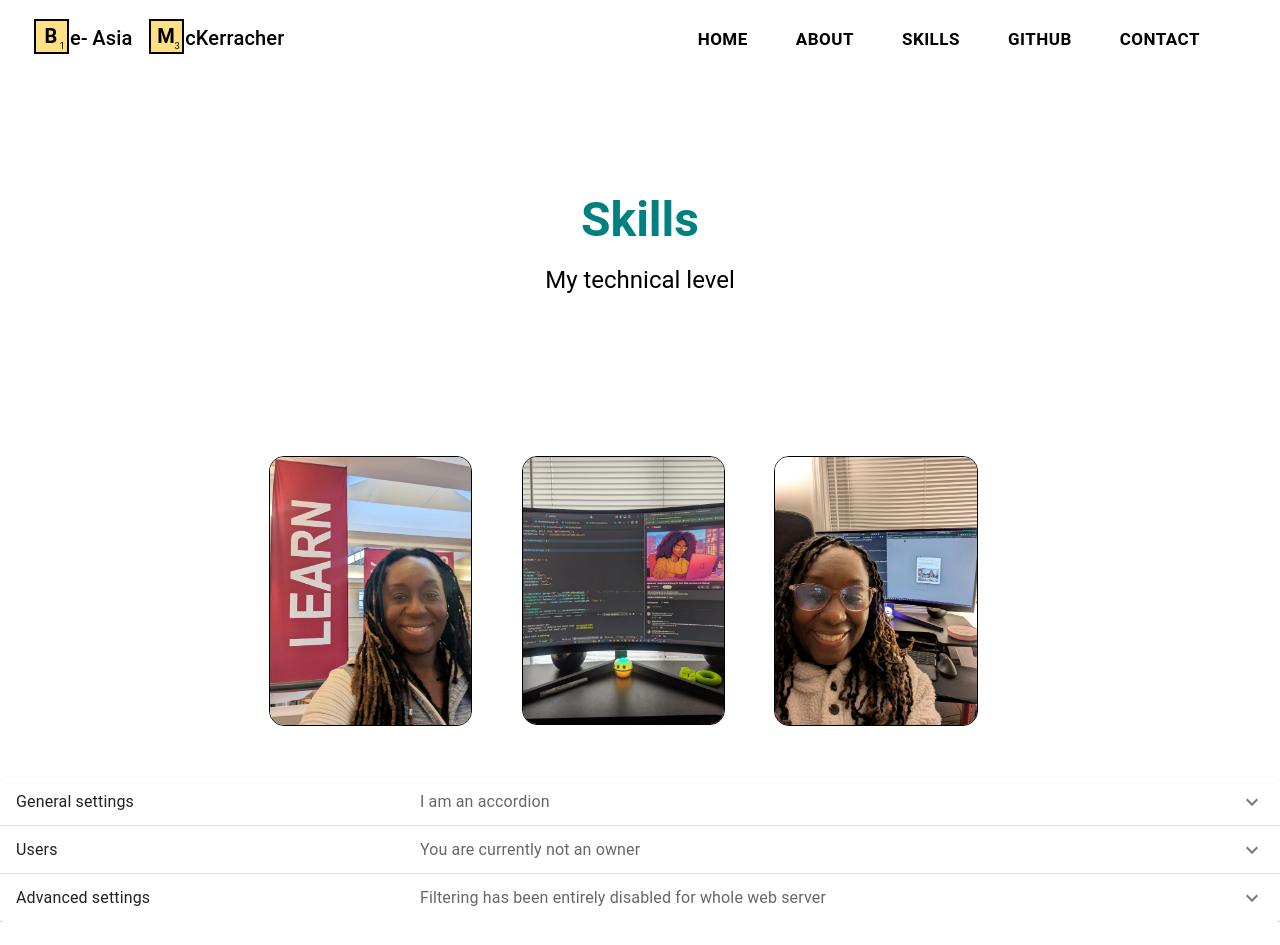
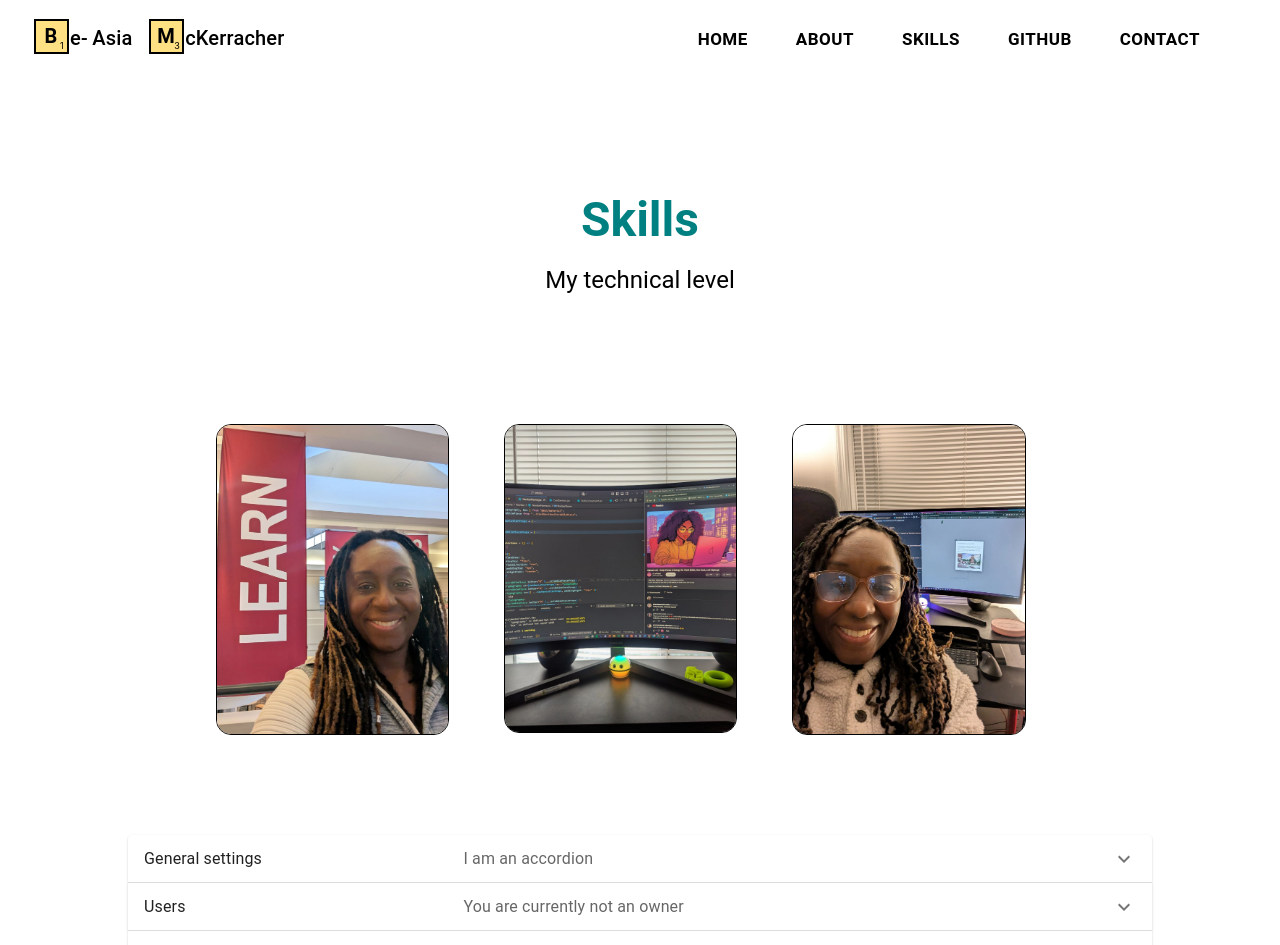
Before and after one commit to amerigirl/website, a React (Create React App) app: page /skillsPage in a window 1280 px wide. Shown: the top 945 px of the page. Before the commit the page ends 922 px from the top, so only its background shows below. Built offline with nearby package versions, Linux system fonts and the light colour scheme.

Commit message:
getting to know the accordion

```diff
--- a/src/Components/SkillsPage/SkillsPage.jsx
+++ b/src/Components/SkillsPage/SkillsPage.jsx
@@ -23,17 +23,16 @@ const SkillsPage = () => {
           justifyContent: "center",
           gap: "1rem",
           padding: "3rem",
-          marginTop: "5rem",
+          marginTop: "3rem",
         }}
       >
         {imageList.map((item) => (
           <Box
             key={item.src}
             sx={{
-              width: "20%",
+              width: "23%",
               height: "25%",
               overflow: "hidden",
-
             }}
           >
             <img
@@ -50,7 +49,9 @@ const SkillsPage = () => {
           </Box>
         ))}
       </Box>
-      <Accordion/>
+      <Box sx={{ marginTop: "3rem", padding: "0 8rem" }}>
+        <Accordion />
+      </Box>
     </ThemeProvider>
   );
 };
```
